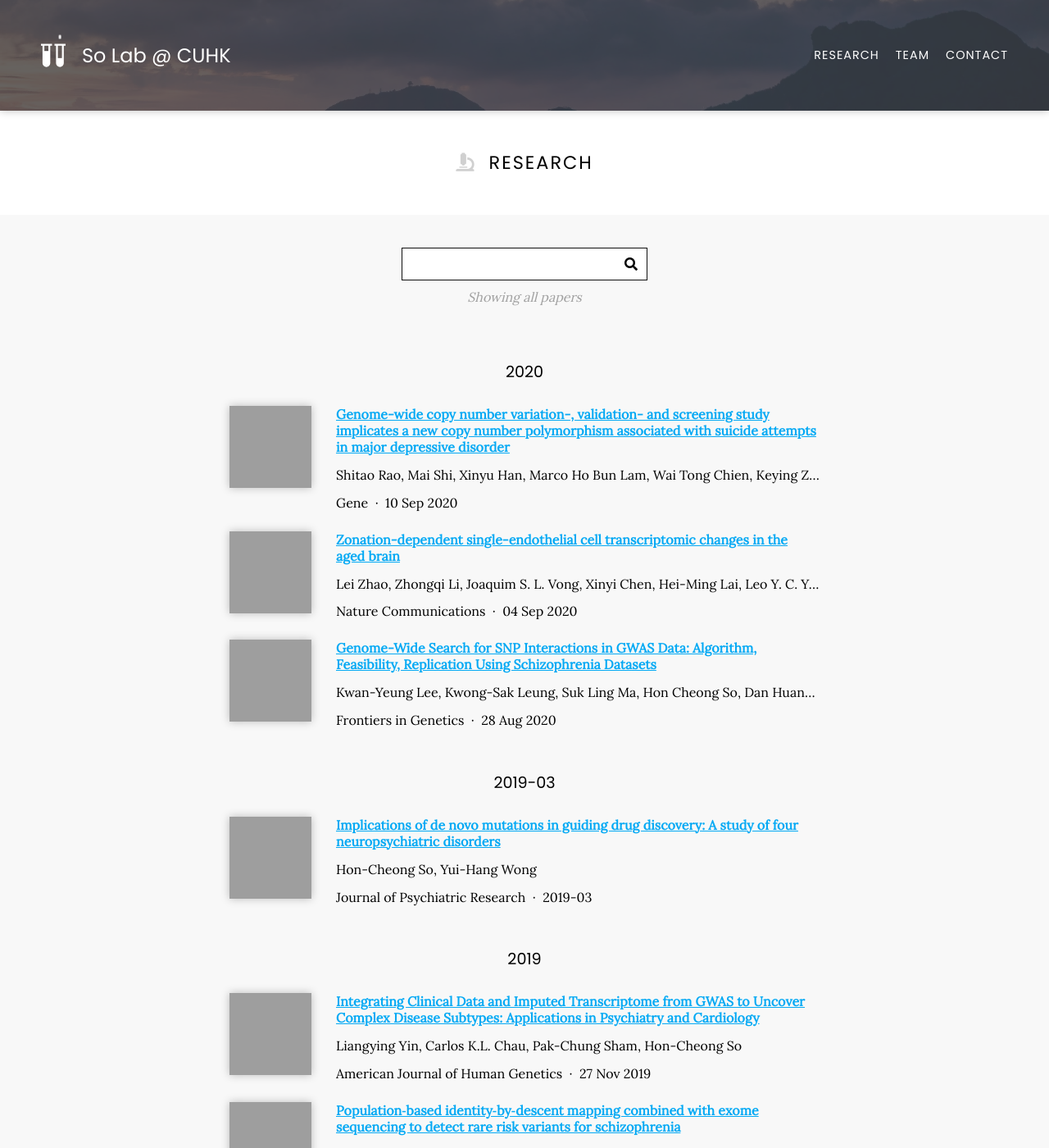
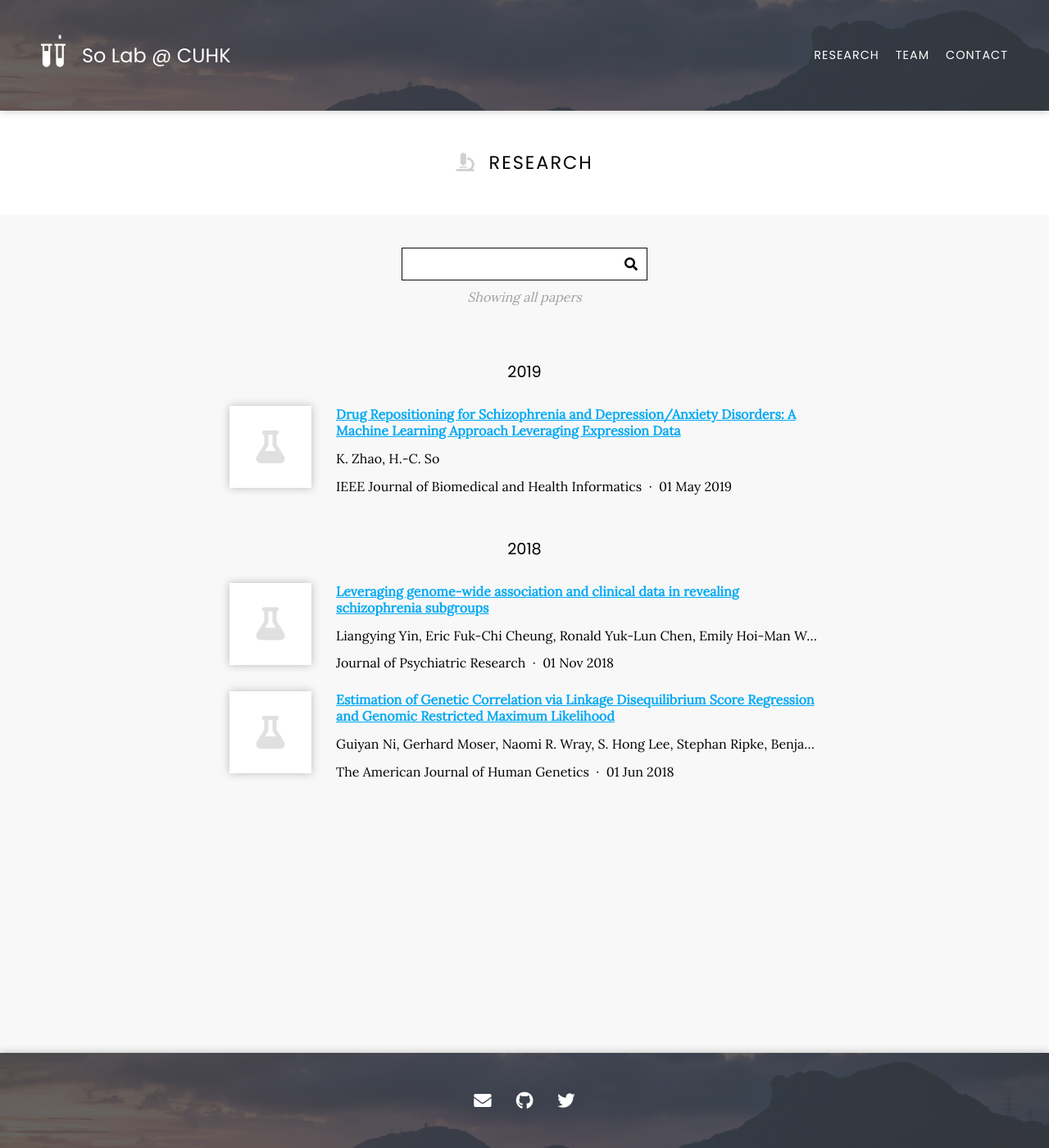
Before and after one commit to Carlos-Chau/so-lab, a Jekyll site: the page built from research/index.md, in a window 1280 px wide and 1400 px high. Shown: the whole window at 82% size. Built offline with Jekyll 4.4.1, drawn with Linux system fonts in a browser that asks for light colours; nearby versions of some CDN libraries; some of the changed text lies outside the part shown; grey boxes are pictures that could not be loaded.

Commit message:
Update Manubot-generated citations in research data

```diff
--- a/_data/research-output.yml
+++ b/_data/research-output.yml
@@ -1,186 +1,331 @@
-- title: 'Genome-Wide Search for SNP Interactions in GWAS Data: Algorithm, Feasibility, Replication Using Schizophrenia Datasets'
+- title: Estimation of Genetic Correlation via Linkage Disequilibrium Score Regression
+    and Genomic Restricted Maximum Likelihood
   authors:
-  - Kwan-Yeung Lee
-  - Kwong-Sak Leung
-  - Suk Ling Ma
-  - Hon Cheong So
-  - Dan Huang
-  - Nelson Leung-Sang Tang
-  - Man-Hon Wong
-  publisher: Frontiers in Genetics
-  date: '2020-08-28'
-  link: https://www.frontiersin.org/articles/10.3389/fgene.2020.01003
-  id: https://www.ncbi.nlm.nih.gov/pmc/articles/PMC7505102/
-  image: https://www.frontiersin.org/files/Articles/561986/fgene-11-01003-HTML-r1/image_m/fgene-11-01003-g001.jpg
-
-- title: Genomic Dissection of Bipolar Disorder and Schizophrenia, Including 28 Subphenotypes
+  - Guiyan Ni
+  - Gerhard Moser
+  - Naomi R. Wray
+  - S. Hong Lee
+  - Stephan Ripke
+  - Benjamin M. Neale
+  - Aiden Corvin
+  - James T.R. Walters
+  - Kai-How Farh
+  - Peter A. Holmans
+  - Phil Lee
+  - Brendan Bulik-Sullivan
+  - David A. Collier
+  - Hailiang Huang
+  - Tune H. Pers
+  - Ingrid Agartz
+  - Esben Agerbo
+  - Margot Albus
+  - Madeline Alexander
+  - Farooq Amin
+  - Silviu A. Bacanu
+  - Martin Begemann
+  - Richard A. Belliveau
+  - Judit Bene
+  - Sarah E. Bergen
+  - Elizabeth Bevilacqua
+  - Tim B. Bigdeli
+  - Donald W. Black
+  - Richard Bruggeman
+  - Nancy G. Buccola
+  - Randy L. Buckner
+  - William Byerley
+  - Wiepke Cahn
+  - Guiqing Cai
+  - Dominique Campion
+  - Rita M. Cantor
+  - Vaughan J. Carr
+  - Noa Carrera
+  - Stanley V. Catts
+  - Kimberly D. Chambert
+  - Raymond C.K. Chan
+  - Ronald Y.L. Chen
+  - Eric Y.H. Chen
+  - Wei Cheng
+  - Eric F.C. Cheung
+  - Siow Ann Chong
+  - C. Robert Cloninger
+  - David Cohen
+  - Nadine Cohen
+  - Paul Cormican
+  - Nick Craddock
+  - James J. Crowley
+  - David Curtis
+  - Michael Davidson
+  - Kenneth L. Davis
+  - Franziska Degenhardt
+  - Jurgen Del Favero
+  - Ditte Demontis
+  - Dimitris Dikeos
+  - Timothy Dinan
+  - Srdjan Djurovic
+  - Gary Donohoe
+  - Elodie Drapeau
+  - Jubao Duan
+  - Frank Dudbridge
+  - Naser Durmishi
+  - Peter Eichhammer
+  - Johan Eriksson
+  - Valentina Escott-Price
+  - Laurent Essioux
+  - Ayman H. Fanous
+  - Martilias S. Farrell
+  - Josef Frank
+  - Lude Franke
+  - Robert Freedman
+  - Nelson B. Freimer
+  - Marion Friedl
+  - Joseph I. Friedman
+  - Menachem Fromer
+  - Giulio Genovese
+  - Lyudmila Georgieva
+  - Ina Giegling
+  - "Paola Giusti-Rodr\xEDguez"
+  - Stephanie Godard
+  - Jacqueline I. Goldstein
+  - Vera Golimbet
+  - Srihari Gopal
+  - Jacob Gratten
+  - Lieuwe de Haan
+  - Christian Hammer
+  - Marian L. Hamshere
+  - Mark Hansen
+  - Thomas Hansen
+  - Vahram Haroutunian
+  - Annette M. Hartmann
+  - Frans A. Henskens
+  - Stefan Herms
+  - Joel N. Hirschhorn
+  - Per Hoffmann
+  - Andrea Hofman
+  - Mads V. Hollegaard
+  - David M. Hougaard
+  - Masashi Ikeda
+  - Inge Joa
+  - "Antonio Juli\xE1"
+  - "Ren\xE9 S. Kahn"
+  - Luba Kalaydjieva
+  - Sena Karachanak-Yankova
+  - Juha Karjalainen
+  - David Kavanagh
+  - Matthew C. Keller
+  - James L. Kennedy
+  - Andrey Khrunin
+  - Yunjung Kim
+  - Janis Klovins
+  - James A. Knowles
+  - Bettina Konte
+  - Vaidutis Kucinskas
+  - Zita Ausrele Kucinskiene
+  - Hana Kuzelova-Ptackova
+  - "Anna K. K\xE4hler"
+  - Claudine Laurent
+  - Jimmy Lee Chee Keong
+  - Sophie E. Legge
+  - Bernard Lerer
+  - Miaoxin Li
+  - Tao Li
+  - Kung-Yee Liang
+  - Jeffrey Lieberman
+  - Svetlana Limborska
+  - Carmel M. Loughland
+  - Jan Lubinski
+  - "Jouko L\xF6nnqvist"
+  - Milan Macek
+  - Patrik K.E. Magnusson
+  - Brion S. Maher
+  - Wolfgang Maier
+  - Jacques Mallet
+  - Sara Marsal
+  - Manuel Mattheisen
+  - Morten Mattingsda
+  - Robert W. McCarley
+  - Colm McDonald
+  - Andrew M. McIntosh
+  - Sandra Meier
+  - Carin J. Meijer
+  - Bela Melegh
+  - Ingrid Melle
+  - Raquelle I. Mesholam-Gately
+  - Andres Metspalu
+  - Patricia T. Michie
+  - Lili Milani
+  - Vihra Milanova
+  - Younes Mokrab
+  - Derek W. Morris
+  - Ole Mors
+  - Kieran C. Murphy
+  - Robin M. Murray
+  - Inez Myin-Germeys
+  - "Bertram M\xFCller-Myhsok"
+  - Mari Nelis
+  - Igor Nenadic
+  - Deborah A. Nertney
+  - Gerald Nestadt
+  - Kristin K. Nicodemus
+  - Liene Nikitina-Zake
+  - Laura Nisenbaum
+  - Annelie Nordin
+  - "Eadbhard O\u2019Callaghan"
+  - "Colm O\u2019Dushlaine"
+  - "F. Anthony O\u2019Neill"
+  - Sang-Yun Oh
+  - Ann Olinc
+  - Line Olsen
+  - Jim Van Os
+  - Christos Pantelis
+  - George N. Papadimitriou
+  - Sergi Papio
+  - Elena Parkhomenko
+  - Michele T. Pato
+  - Tiina Paunio
+  - Milica Pejovic-Milovancevic
+  - Diana O. Perkins
+  - "Olli Pietil\xE4inenl"
+  - Jonathan Pimm
+  - Andrew J. Pocklington
+  - John Powell
+  - Alkes Price
+  - Ann E. Pulver
+  - Shaun M. Purcell
+  - Digby Quested
+  - Henrik B. Rasmussen
+  - Abraham Reichenberg
+  - Mark A. Reimers
+  - Alexander L. Richards
+  - Joshua L. Roffman
+  - Panos Roussos
+  - Douglas M. Ruderfer
+  - Veikko Salomaa
+  - Alan R. Sanders
+  - Ulrich Schall
+  - Christian R. Schubert
+  - Thomas G. Schulze
+  - Sibylle G. Schwab
+  - Edward M. Scolnick
+  - Rodney J. Scott
+  - Larry J. Seidman
+  - Jianxin Shi
+  - Engilbert Sigurdsson
+  - Teimuraz Silagadze
+  - Jeremy M. Silverman
+  - Kang Sim
+  - Petr Slominsky
+  - Jordan W. Smoller
+  - Hon-Cheong So
+  - Chris C.A. Spencer
+  - Eli A. Stah
+  - Hreinn Stefansson
+  - Stacy Steinberg
+  - Elisabeth Stogmann
+  - Richard E. Straub
+  - Eric Strengman
+  - Jana Strohmaier
+  - T. Scott Stroup
+  - Mythily Subramaniam
+  - Jaana Suvisaari
+  - Dragan M. Svrakic
+  - Jin P. Szatkiewicz
+  - "Erik S\xF6derman"
+  - Srinivas Thirumalai
+  - Draga Toncheva
+  - Sarah Tosato
+  - Juha Veijola
+  - John Waddington
+  - Dermot Walsh
+  - Dai Wang
+  - Qiang Wang
+  - Bradley T. Webb
+  - Mark Weiser
+  - Dieter B. Wildenauer
+  - Nigel M. Williams
+  - Stephanie Williams
+  - Stephanie H. Witt
+  - Aaron R. Wolen
+  - Emily H.M. Wong
+  - Brandon K. Wormley
+  - Hualin Simon Xi
+  - Clement C. Zai
+  - Xuebin Zheng
+  - Fritz Zimprich
+  - Kari Stefansson
+  - Peter M. Visscher
+  - Rolf Adolfsson
+  - Ole A. Andreassen
+  - Douglas H.R. Blackwood
+  - Elvira Bramon
+  - Joseph D. Buxbaum
+  - "Anders D. B\xF8rglum"
+  - Sven Cichon
+  - Ariel Darvasi
+  - Enrico Domenici
+  - Hannelore Ehrenreich
+  - "T\xF5nu Esko"
+  - Pablo V. Gejman
+  - Michael Gill
+  - Hugh Gurling
+  - Christina M. Hultman
+  - Nakao Iwata
+  - Assen V. Jablensky
+  - "Erik G. J\xF6nsson"
+  - Kenneth S. Kendler
+  - George Kirov
+  - Jo Knight
+  - Todd Lencz
+  - Douglas F. Levinson
+  - Qingqin S. Li
+  - Jianjun Liu
+  - Anil K. Malhotra
+  - Steven A. McCarrol
+  - Andrew McQuillin
+  - Jennifer L. Moran
+  - Preben B. Mortensen
+  - Bryan J. Mowry
+  - "Markus M. N\xF6then"
+  - Roel A. Ophoff
+  - Michael J. Owen
+  - Aarno Palotie
+  - Carlos N. Pato
+  - Tracey L. Petryshen
+  - Danielle Posthuma
+  - Marcella Rietsche
+  - Brien P. Riley
+  - Dan Rujescu
+  - Pak C. Sham
+  - Pamela Sklar
+  - David St Clair
+  - Daniel R. Weinberger
+  - Jens R. Wendland
+  - Thomas Werge
+  - Mark J. Daly
+  - Patrick F. Sullivan
+  - "Michael C. O\u2019Donovan"
+  publisher: The American Journal of Human Genetics
+  date: '2018-06-01'
+  link: http://dx.doi.org/10.1016/j.ajhg.2018.03.021
+  id: http://dx.doi.org/10.1016/j.ajhg.2018.03.021
+- title: 'Drug Repositioning for Schizophrenia and Depression/Anxiety Disorders: A
+    Machine Learning Approach Leveraging Expression Data'
   authors:
-  - Bipolar Disorder and Schizophrenia Working Group of the Psychiatric Genomics Consortium
-  publisher: Cell
-  date: '2018-06-14'
-  link: https://www.sciencedirect.com/science/article/pii/S0092867418306585
-  id: doi.org/10.1016/j.cell.2018.05.046
-  image: https://ars.els-cdn.com/content/image/1-s2.0-S0092867418306585-fx1.jpg
-  tags:
-  - bipolar disorder
-  - schizophrenia
-  - subphenotypes
-  - polygenic risk
-
-- id: https://doi.org/10.1016/j.ajhg.2019.10.012
-  title: 'Integrating Clinical Data and Imputed Transcriptome from GWAS to Uncover Complex Disease Subtypes: Applications in Psychiatry and Cardiology'
+  - K. Zhao
+  - H.-C. So
+  publisher: IEEE Journal of Biomedical and Health Informatics
+  date: '2019-05-01'
+  link: http://dx.doi.org/10.1109/JBHI.2018.2856535
+  id: http://dx.doi.org/10.1109/JBHI.2018.2856535
+- title: Leveraging genome-wide association and clinical data in revealing schizophrenia
+    subgroups
   authors:
-    - Liangying Yin
-    - Carlos K.L. Chau
-    - Pak-Chung Sham
-    - Hon-Cheong So
-  publisher: American Journal of Human Genetics
-  date: '2019-11-27'
-  link: https://doi.org/10.1016/j.ajhg.2019.10.012
-  image: https://els-jbs-prod-cdn.jbs.elsevierhealth.com/cms/attachment/50446b21-02c3-4f94-b590-57cb7e898118/gr2.jpg
-
-- title: 'Translating GWAS findings into therapies for depression and anxiety disorders: gene-set analyses reveal enrichment of psychiatric drug classes and implications for drug repositioning'
-  authors:
+  - Liangying Yin
+  - Eric Fuk-Chi Cheung
+  - Ronald Yuk-Lun Chen
+  - Emily Hoi-Man Wong
+  - Pak-Chung Sham
   - Hon-Cheong So
-  - Carlos Kwan-Long Chau
-  - Alexandria Lau
-  - Sze-Yung Wong
-  - Kai Zhao
-  publisher: Psychological Medicine
-  date: '2018-12-20'
-  link: https://www.cambridge.org/core/journals/psychological-medicine/article/abs/translating-gwas-findings-into-therapies-for-depression-and-anxiety-disorders-geneset-analyses-reveal-enrichment-of-psychiatric-drug-classes-and-implications-for-drug-repositioning/D62965428C6D178E0AF79B892C15E2C6
-  id: https://doi.org/10.1017/S0033291718003641
-  image: https://static.cambridge.org/covers/PSM_0_0_0/psychological-medicine.jpg
-
-- link: https://link.springer.com/book/10.1007/978-1-4939-8955-3
-  title: 'Computational Methods for Drug Repurposing'
-  authors:
-  - Kai Zhao
-  - Hon-Cheong So
-  publisher: Computational Methods for Drug Repurposing
-  date: '2018-12-14'
-  image: https://media.springernature.com/w306/springer-static/cover-hires/book/978-1-4939-8955-3
-
-
-- link: https://onlinelibrary.wiley.com/doi/full/10.1002/da.22861
-  title: 'Differential associations of depression‐related phenotypes with cardiometabolic risks: Polygenic analyses and exploring shared genetic variants and pathways'
-  authors:
-  - Brian Chi‐Fung Wong
-  - Carlos Kwan‐Long Chau
-  - Fu‐Kiu Ao
-  - Cheuk‐Hei Mo
-  - Sze‐Yung Wong
-  - Yui‐Hang Wong
-  - Hon‐Cheong So
-  publisher: Depression and Anxiety
-  date: '2018-12-06'
-  image: https://onlinelibrary.wiley.com/cms/asset/7d3608f6-ec2f-4414-bd33-c9bff2d0a974/da22861-fig-0001-m.png
-
-- link: https://onlinelibrary.wiley.com/doi/full/10.1002/ajmg.b.32716
-  title: 'Population‐based identity‐by‐descent mapping combined with exome sequencing to detect rare risk variants for schizophrenia'
-  authors:
-    - Denise Harold
-    - Siobhan Connolly
-    - Brien P. Riley
-    - Kenneth S. Kendler
-    - Shane E. McCarthy
-    - William R. McCombie
-    - Alex Richards
-    - Michael J. Owen
-    - Michael C. O'Donovan
-    - James Walters
-    - Wellcome Trust Case Control Consortium 2
-    - Schizophrenia Working Group of the Psychiatric Genomics Consortium
-    - Gary Donohoe
-    - Michael Gill
-    - Aiden Corvin
-    - Derek W. Morris
-  publisher: Neuropsychiatric Genetics, Part B of the American Journal of Medical Genetics (AJMG)
-  date: '2019-02-23'
-  image: https://onlinelibrary.wiley.com/cms/asset/e62bcb2b-8601-45cb-ad8c-36a624dc4a8a/ajmgb32716-fig-0001-m.jpg
-
-- link: https://www.cambridge.org/core/journals/psychological-medicine/article/exploring-shared-genetic-bases-and-causal-relationships-of-schizophrenia-and-bipolar-disorder-with-28-cardiovascular-and-metabolic-traits/2B2E624CA0DDFFFC3969B67A090DF5C1
-  title: 'Exploring shared genetic bases and causal relationships of schizophrenia and bipolar disorder with 28 cardiovascular and metabolic traits'
-  authors:
-  - Hon-Cheong So
-  - Kwan-Long Chau
-  - Fu-Kiu Ao
-  - Cheuk-Hei Mo
-  - Pak-Chung Sham
-  publisher: Psychological Medicine
-  date: '2018-07-26'
-  image: https://static.cambridge.org/binary/version/id/urn:cambridge.org:id:binary:20190509090806056-0859:S0033291718001812:S0033291718001812_fig1g.gif
-
-- link: https://www.sciencedirect.com/science/article/pii/S0022395618308732?via%3Dihub
-  title: 'Implications of de novo mutations in guiding drug discovery: A study of four neuropsychiatric disorders'
-  authors:
-  - Hon-Cheong So
-  - Yui-Hang Wong
   publisher: Journal of Psychiatric Research
-  date: '2019-03'
-  image: https://ars.els-cdn.com/content/image/1-s2.0-S0022395618308732-gr1.jpg
-
-- link: https://www.nature.com/articles/s41467-020-18249-3
-  title: 'Zonation-dependent single-endothelial cell transcriptomic changes in the aged brain'
-  authors:
-  - Lei Zhao
-  - Zhongqi Li
-  - Joaquim S. L. Vong
-  - Xinyi Chen
-  - Hei-Ming Lai
-  - Leo Y. C. Yan
-  - Junzhe Huang
-  - Samuel K. H. Sy
-  - Xiaoyu Tian
-  - Yu Huang
-  - Ho Yin Edwin Chan
-  - Hon-Cheong So
-  - Wai-Lung Ng
-  - Yamei Tang
-  - Wei-Jye Lin
-  - Vincent C.T. Mok
-  - Ho Ko
-  publisher: Nature Communications
-  date: '2020-09-04'
-  image: https://media.springernature.com/lw685/springer-static/image/art%3A10.1038%2Fs41467-020-18249-3/MediaObjects/41467_2020_18249_Fig1_HTML.png
-
-- link: https://www.sciencedirect.com/science/article/pii/S0378111920305709
-  title: 'Genome-wide copy number variation-, validation- and screening study implicates a new copy number polymorphism associated with suicide attempts in major depressive disorder'
-  authors:
-    - Shitao Rao
-    - Mai Shi
-    - Xinyu Han
-    - Marco Ho Bun Lam
-    - Wai Tong Chien
-    - Keying Zhou
-    - Guangming Liu
-    - Yun Kwok Wing
-    - Hon-Cheong So
-    - Mary Miu Yee Waye
-  publisher: Gene
-  date: '2020-09-10'
-  image: https://ars.els-cdn.com/content/image/1-s2.0-S0378111920305709-ga1.jpg
-
-- link: https://science.sciencemag.org/content/360/6395/eaap8757
-  title: 'Analysis of shared heritability in common disorders of the brain'
-  authors:
-  - THE BRAINSTORM CONSORTIUM
-  publisher: Science
-  date: '2018-07-22'
-  image: https://science.sciencemag.org/content/sci/360/6395/eaap8757/F3.medium.gif
-
-# - link:
-#   title: ''
-#   authors:
-#   -
-#   publisher:
-#   date: ''
-#   image:
-
-# - link:
-#   title: ''
-#   authors:
-#   -
-#   publisher:
-#   date: ''
-#   image:
+  date: '2018-11-01'
+  link: http://dx.doi.org/10.1016/j.jpsychires.2018.09.010
+  id: http://dx.doi.org/10.1016/j.jpsychires.2018.09.010
```
